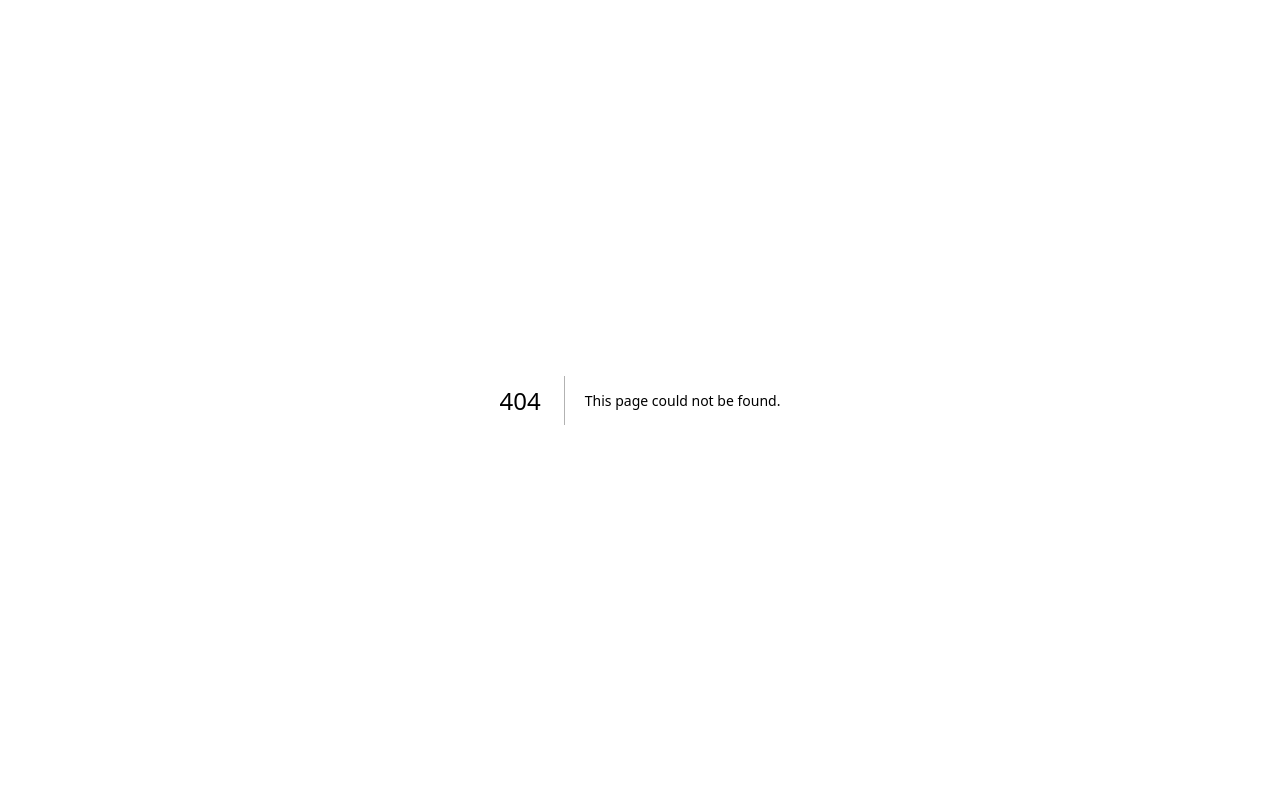
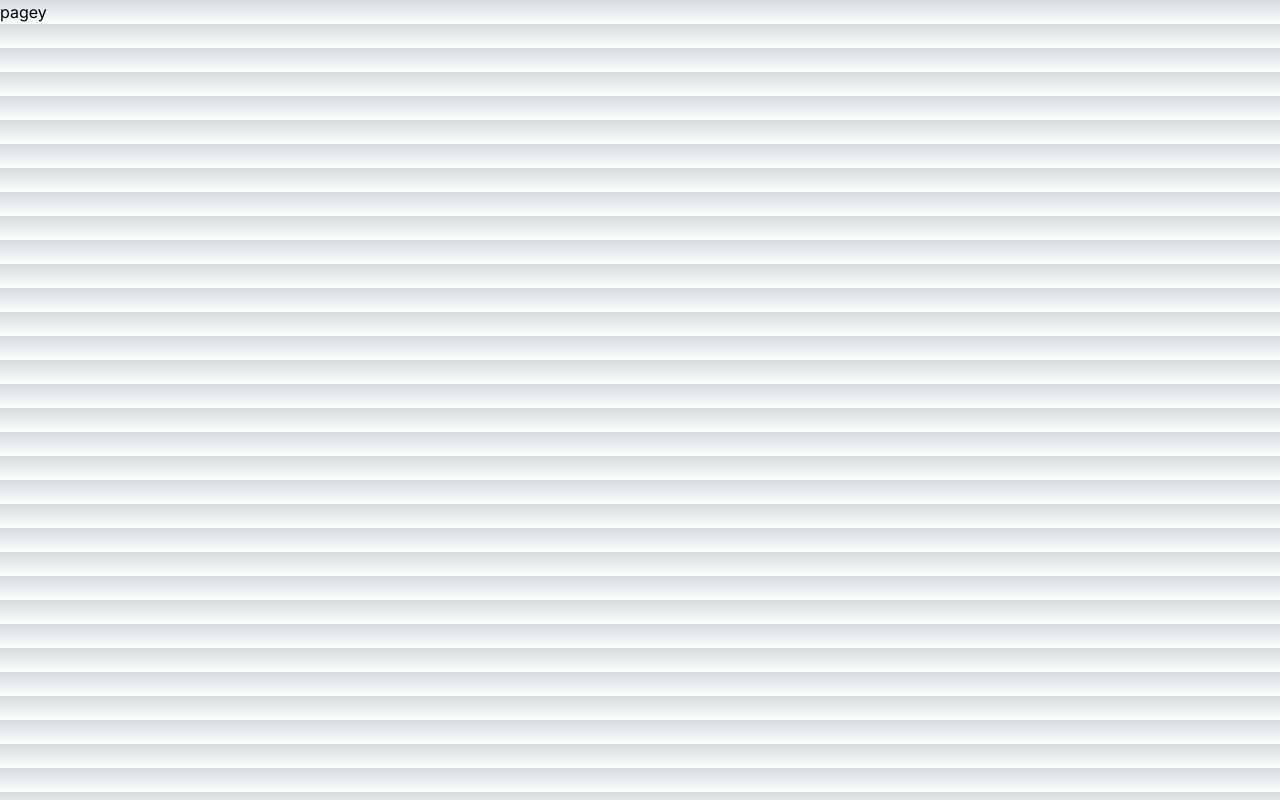
Before and after one commit to fahadtahir02/ticketninja, a Next.js app: page /news in a window 1280 px wide. Before the commit this address had no page. Built offline with nearby package versions, Linux system fonts and the light colour scheme.

Commit message:
Created Ticket system repo

```diff
--- /dev/null
+++ b/src/app/news/page.jsx
@@ -0,0 +1,7 @@
+export default function News() {
+  return (
+    <main>
+        <div>pagey</div>
+    </main>
+  )
+}
```
